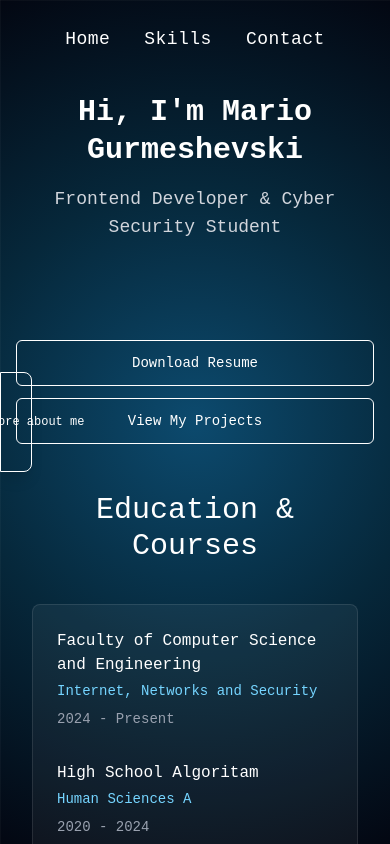
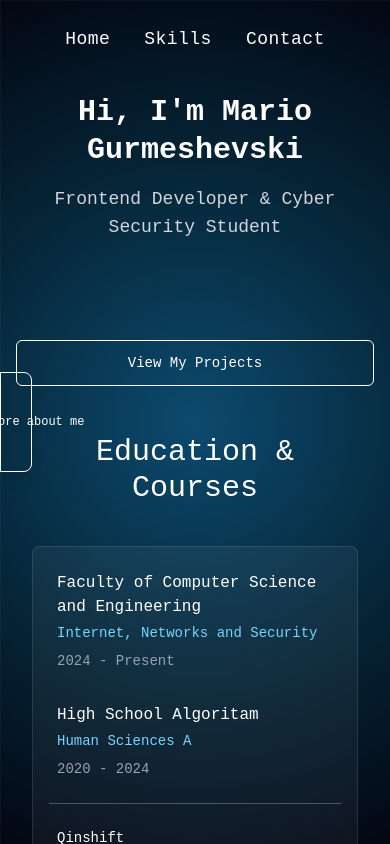
Before and after one commit to mario-gurmeshevski/portfolio-vue, a Vue app: page / in a window 390 px wide. Shown: the top 844 px of the page. Built offline with nearby package versions, Linux system fonts and the light colour scheme; some icons are missing.

Commit message:
Update 1 (#9)
* Footer name update to fit vue standards

* Updated mobile support

* Updated nav bar to accept values instead of it being hardcoded also updated download resume

```diff
--- a/src/components/NavBar.vue
+++ b/src/components/NavBar.vue
@@ -1,5 +1,10 @@
 <script setup lang="ts">
 import { RouterLink } from 'vue-router'
+const navItems = [
+  { to: '/', text: 'Home' },
+  { to: '/skills', text: 'Skills' },
+  { to: '/contact', text: 'Contact' },
+]
 </script>
 
 <template>
@@ -8,17 +13,13 @@ import { RouterLink } from 'vue-router'
       <nav
         class="flex text-center justify-center gap-4 sm:gap-8 md:gap-20 text-lg sm:text-xl md:text-2xl pt-4 tracking-wide sm:tracking-widest px-4"
       >
-        <RouterLink class="inline-block corner-brackets p-2 sm:p-1 touch-manipulation" to="/">
-          Home
-        </RouterLink>
-        <RouterLink class="inline-block corner-brackets p-2 sm:p-1 touch-manipulation" to="/skills">
-          Skills
-        </RouterLink>
         <RouterLink
+          v-for="item in navItems"
+          :key="item.to"
+          :to="item.to"
           class="inline-block corner-brackets p-2 sm:p-1 touch-manipulation"
-          to="/contact"
         >
-          Contact
+          {{ item.text }}
         </RouterLink>
       </nav>
     </div>
--- a/src/views/HomeView.vue
+++ b/src/views/HomeView.vue
@@ -1,24 +1,27 @@
 <template>
   <main class="container mx-auto px-4 py-8 sm:py-12">
     <section class="text-center mb-12 sm:mb-16">
-      <h1 class="text-3xl sm:text-4xl md:text-6xl font-bold text-white mb-4 sm:mb-6 leading-tight">
+      <h1
+        class="text-3xl sm:text-4xl md:text-5xl lg:text-6xl font-bold text-white mb-4 leading-tight"
+      >
         Hi, I'm Mario Gurmeshevski
       </h1>
       <p class="text-lg sm:text-xl md:text-2xl text-gray-300 mb-6 sm:mb-8 px-2">
         Frontend Developer & Cyber Security Student
       </p>
       <TechnologiesBar />
-
       <div class="flex flex-col sm:flex-row gap-3 sm:gap-4 justify-center max-w-md mx-auto">
-        <button
-          @click="downloadResume"
-          class="button bg-transparent text-white border border-solid border-[rgba(255, 255, 255, 0.3)] rounded-md py-3 px-6 text-sm w-full sm:w-auto touch-manipulation"
+        <a
+          v-if="resumeAvailable"
+          :href="resumeUrl"
+          download="Mario_Gurmeshevski_Resume.pdf"
+          class="button bg-transparent text-white border border-solid border-[rgba(255, 255, 255, 0.3)] rounded-md py-3 px-6 text-sm w-full sm:w-auto text-center min-h-[44px] flex items-center justify-center touch-manipulation"
         >
           Download Resume
-        </button>
+        </a>
         <a
           href="#projects"
-          class="button bg-transparent text-white border border-solid border-[rgba(255, 255, 255, 0.3)] rounded-md py-3 px-6 text-sm w-full sm:w-auto text-center touch-manipulation"
+          class="button bg-transparent text-white border border-solid border-[rgba(255, 255, 255, 0.3)] rounded-md py-3 px-6 text-sm w-full sm:w-auto text-center min-h-[44px] flex items-center justify-center touch-manipulation"
         >
           View My Projects
         </a>
@@ -33,15 +36,10 @@
 import ProjectsSection from '../components/ProjectsSection.vue'
 import EducationSection from '../components/EducationSection.vue'
 import TechnologiesBar from '../components/TechnologiesBar.vue'
+import { ref } from 'vue'
 
-const downloadResume = () => {
-  const link = document.createElement('a')
-  link.href = '/resume-mario-gurmeshevski.pdf'
-  link.download = 'Mario_Gurmeshevski_Resume.pdf'
-  document.body.appendChild(link)
-  link.click()
-  document.body.removeChild(link)
-}
+const resumeAvailable = ref(false)
+const resumeUrl = ref('/resume.pdf')
 </script>
 
 <style scoped>
```
